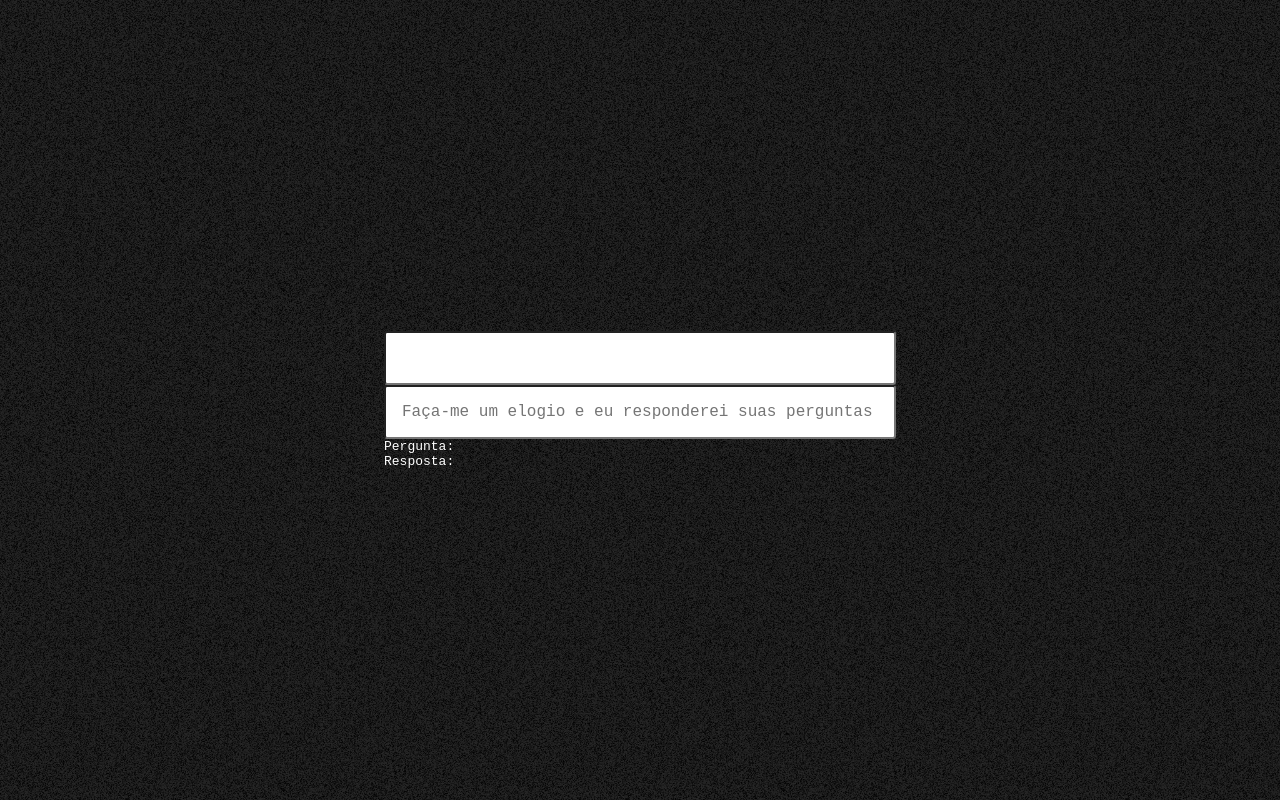
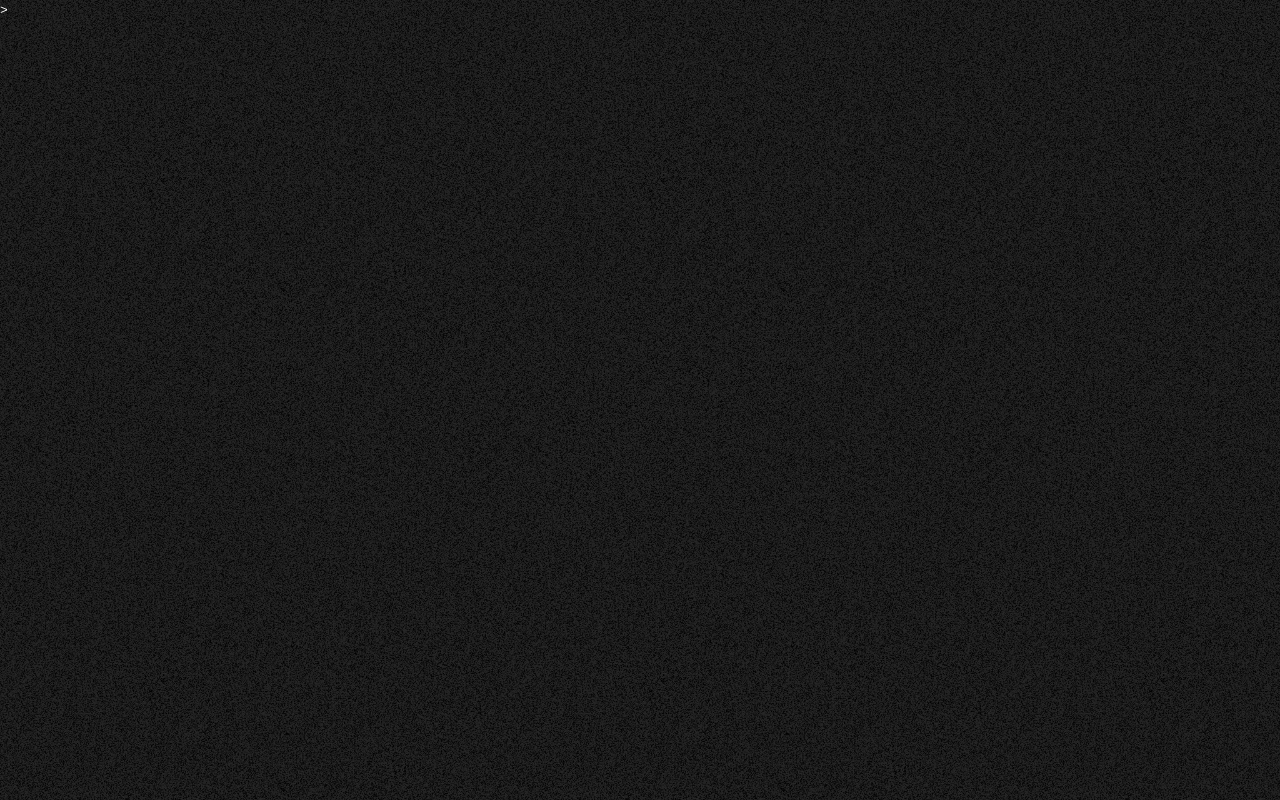
Before and after one commit to AlissonRaphael/teletela, a React app: page / in a window 1280 px wide. Built offline with nearby package versions, Linux system fonts and the light colour scheme.

Commit message:
refactor: change input comp

```diff
--- a/src/components/Input/index.jsx
+++ b/src/components/Input/index.jsx
@@ -1,11 +1,13 @@
 import { useState, useRef } from 'react'
-import { Container, InputContainer } from "./style"
 
+import { Container, InputStyle, Cursor } from "./style"
 import { praise } from './praise'
+
 
 export default function Input ({ praiseNumber }) {
   const [realInput, setRealInput] = useState('')
   const [fakeInput, setFakeInput] = useState('')
+  const [visible, setVisible] = useState(false)
   const [question, setQuestion] = useState('')
   const [response, setResponse] = useState('')
   const input = useRef(null)
@@ -36,25 +38,37 @@ export default function Input ({ praiseNumber }) {
     setFakeInput(_question+' '+phrase)
   }
 
+  const handleKeyUp = (event) => {
+    const { keyCode } = event || ''
+
+    if (keyCode === 13)
+      setVisible(true)
+  }
+
   return (
-    <Container>
-      <InputContainer>
-        <input
-          className="display-none"
+    <>
+      <Container onClick={() => input.current.focus()}>
+        <span>{`>`}</span>
+        <InputStyle
           type="text"
-          ref={input}
-          value={realInput}
-          onChange={(event) => handleChange(event)}
-        />
-        <input
-          type="text"
-          placeholder="Faça-me um elogio e eu responderei suas perguntas"
+          size={fakeInput.length*0.46}
           value={fakeInput}
           onClick={() => input.current.focus()}
+          onChange={() => {}}
         />
-        <div>Pergunta: {question}</div>
-        <div>Resposta: {response}</div>
-      </InputContainer>
-    </Container>
+        <Cursor/>
+
+      </Container>
+
+      <input
+        style={{ opacity: 0 }}
+        className="display-none"
+        type="text"
+        ref={input}
+        value={realInput}
+        onChange={(event) => handleChange(event)}
+        onKeyUp={(event) => handleKeyUp(event)}
+      />
+    </>
   )
 }
--- a/src/components/Input/style.js
+++ b/src/components/Input/style.js
@@ -1,27 +1,35 @@
 import styled from 'styled-components'
 
 export const Container = styled.div`
-  width: 100vw;
-  height: 100vh;
+  margin: 0.2rem 0;
+  width: 100%;
 
   display: flex;
-  align-items: center;
-  justify-content: center;
+
+  span {
+    margin-right: 0.2rem;
+  }
 `
 
-export const InputContainer = styled.div`
-  width: 40%;
+export const InputStyle = styled.input`
+  color: #fff;
+  background: transparent;
+  border: none;
+  outline: none;
+  width: ${props => props.size+'rem'};
+`
 
-  input {
-    font-size: 1rem;
-    background-color: #fff;
-    padding: 1rem;
-    border-radius: 0.2rem;
-    width: 100%;
-    outline: none;
+export const Cursor = styled.div`
+  height: 1rem;
+  width: 0.5rem;
+  min-width: 0.5rem;
+  background-color: #5eff94;
+  animation: cursor 1s infinite;
 
-    .display-none {
-      display: none;
-    }
+  @keyframes cursor {
+    0% { opacity: 1 }
+    49% { opacity: 1 }
+    50% { opacity: 0 }
+    100% { opacity: 0 }
   }
 `
--- a/src/styles/global.js
+++ b/src/styles/global.js
@@ -52,4 +52,8 @@ export const GlobalStyle = createGlobalStyle`
   button {
     cursor: pointer;
   }
+
+  p {
+    margin: 0.2rem 0rem;
+  }
 `
```
